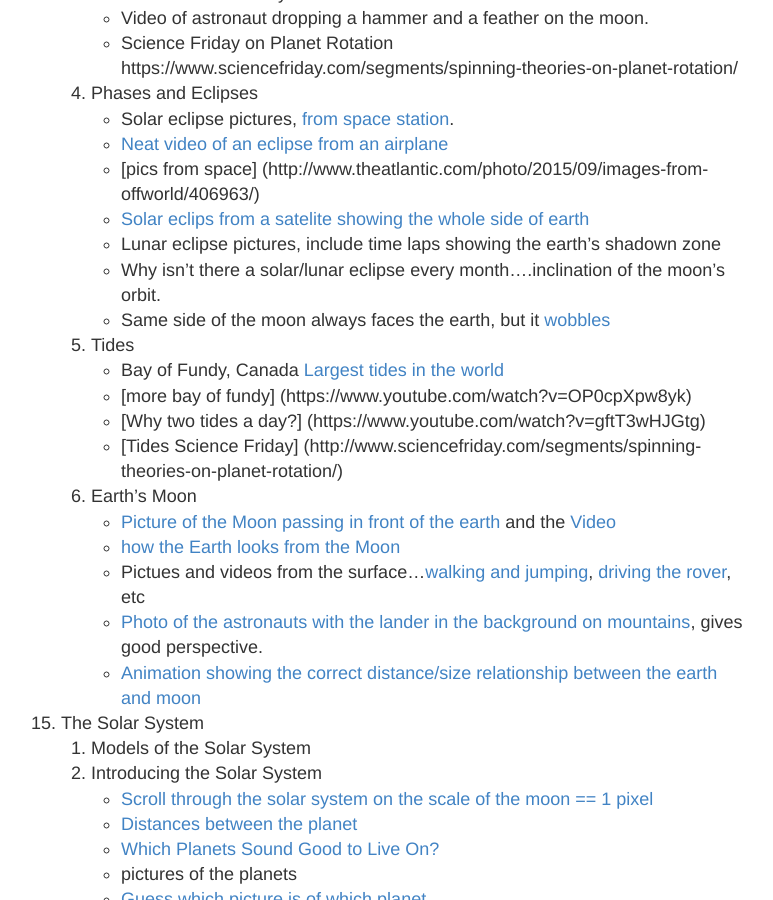
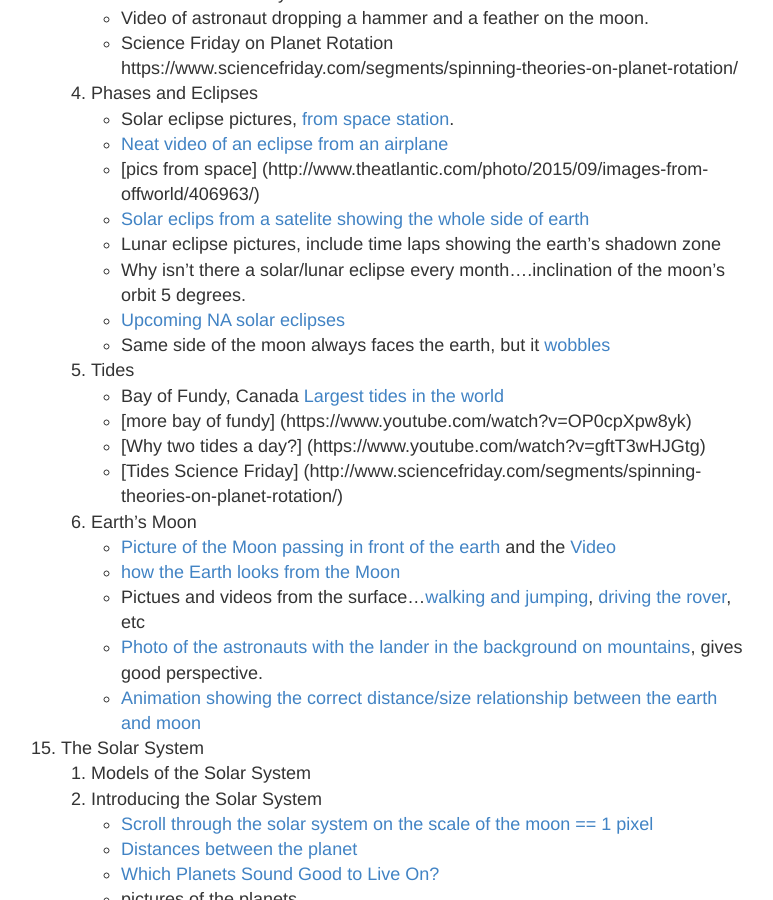
Before and after one commit to ctkstl/earth_science, a Jekyll site: the page built from resources.md, in a window 1280 px wide and 900 px high, scrolled down 7941 px. Shown: the whole window, without its empty margins (249-1022 px from the left). Built offline with Jekyll 4.4.1, drawn with Linux system fonts in a browser that asks for light colours.

Commit message:
solar eclipse

```diff
--- a/resources.md
+++ b/resources.md
@@ -247,7 +247,8 @@ permalink: /resources/
         *   [pics from space] (http://www.theatlantic.com/photo/2015/09/images-from-offworld/406963/)
         *   [Solar eclips from a satelite showing the whole side of earth](http://www.wired.co.uk/news/archive/2016-03/11/nasa-satellite-images-track-the-shadow-of-a-solar-eclipse)
         *   Lunar eclipse pictures, include time laps showing the earth's shadown zone
-        *   Why isn't there a solar/lunar eclipse every month....inclination of the moon's orbit.
+        *   Why isn't there a solar/lunar eclipse every month....inclination of the moon's orbit 5 degrees.
+        *   [Upcoming NA solar eclipses](https://www.astrosociety.org/wp-content/uploads/2016/10/uitc93.pdf)
         *   Same side of the moon always faces the earth, but it [wobbles](https://en.wikipedia.org/wiki/Orbit_of_the_Moon#/media/File:Lunar_libration_with_phase2.gif)
     5.  Tides
         *   Bay of Fundy, Canada  [Largest tides in the world](https://www.youtube.com/watch?v=EnDJ6_XpGfo)
```
